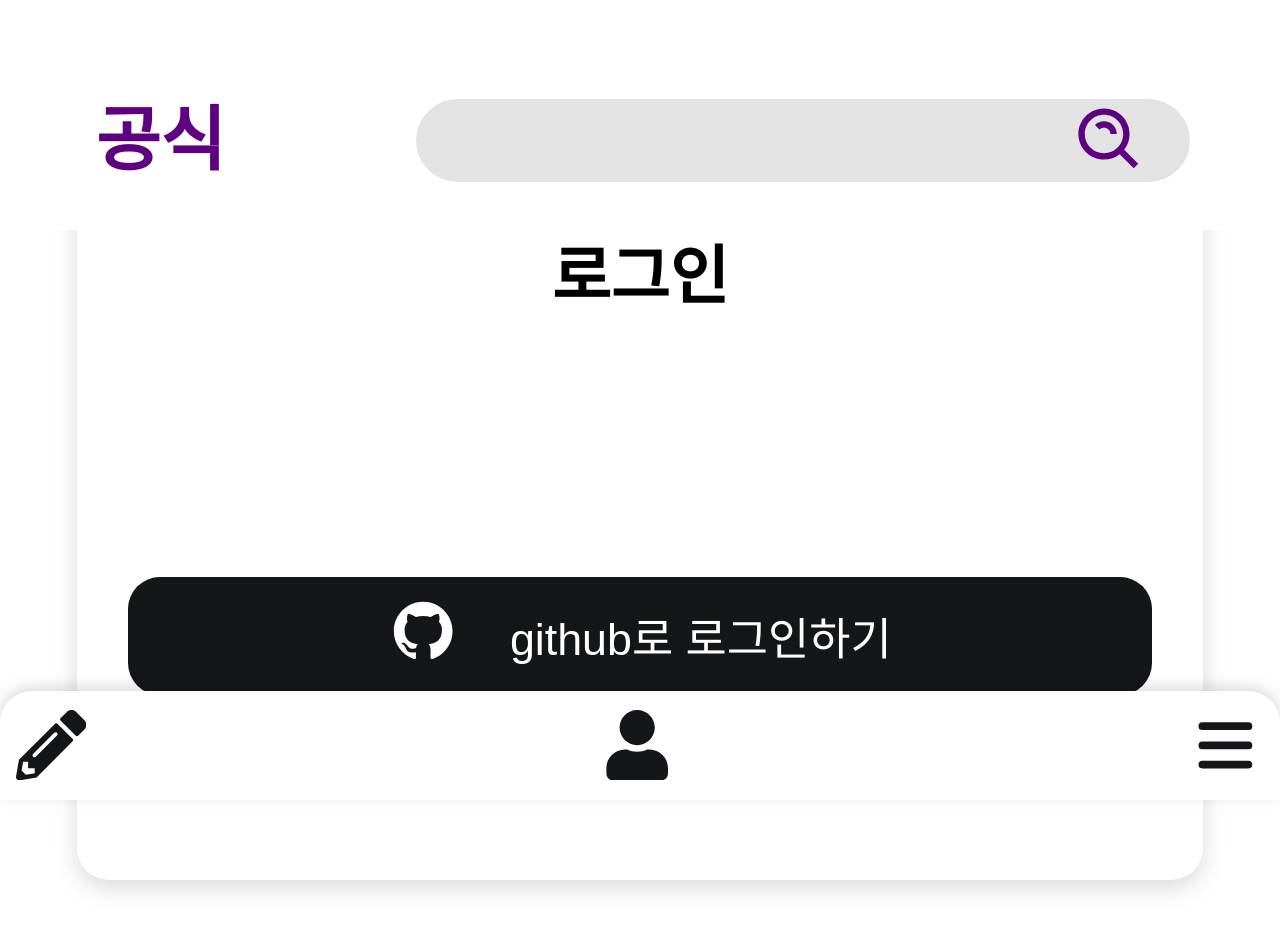
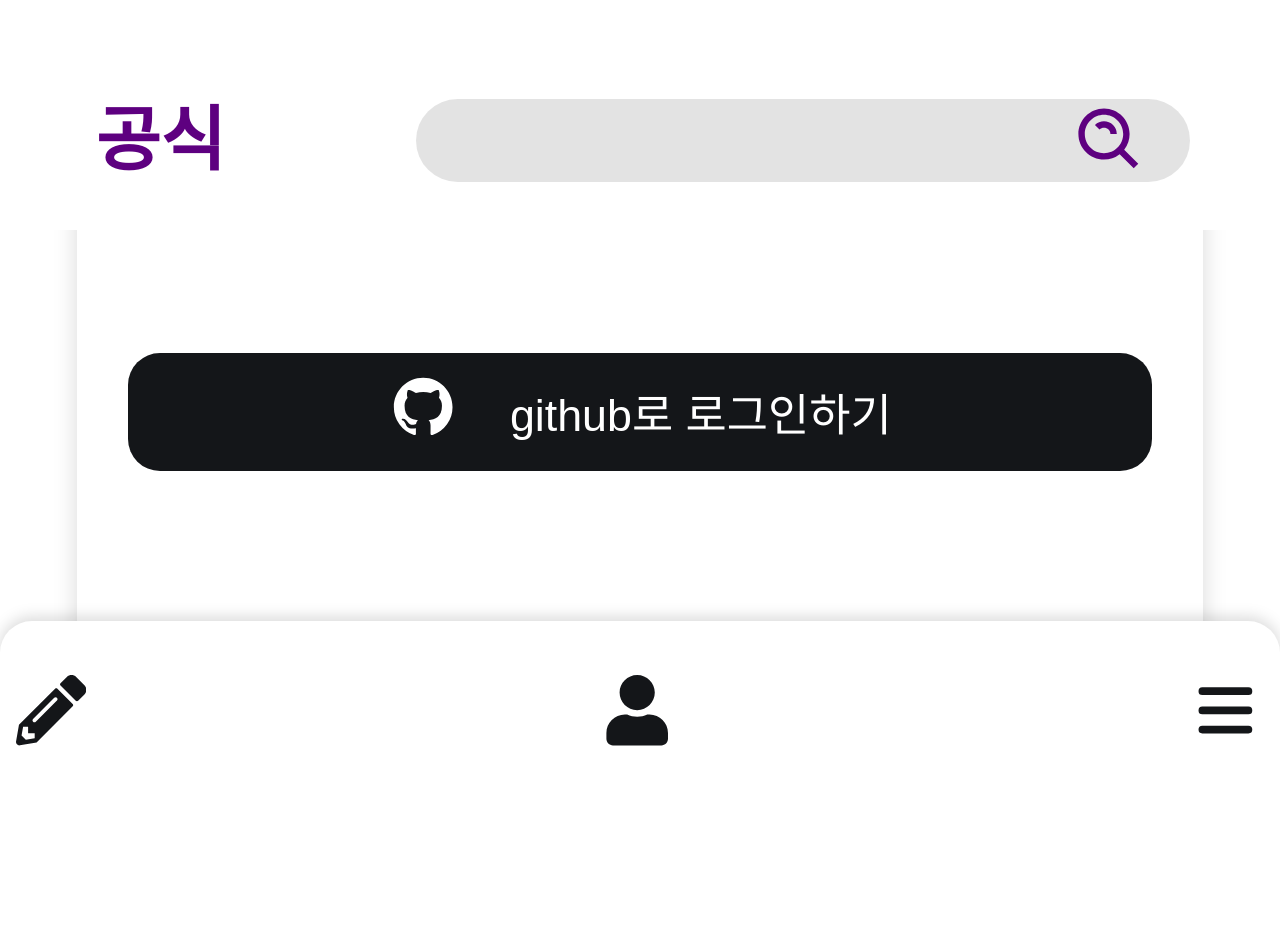
Before and after one commit to woowacourse-teams/2022-gong-seek, a React app in the folder frontend/: page / in a window 1280 px wide. Shown: the top 932 px of the page. After the commit the page ends 800 px from the top, so only its background shows below. Built offline with nearby package versions, Linux system fonts and the light colour scheme; a small style sheet from the web is missing.

Commit message:
style: 기존 페이지 스타일링 조정
tabBar가 맨 하단에 위치하도록 하기 위해서 스타일링 조정

Co-authored-by: Jungmin Hwang <hwangstar156@users.noreply.github.com>

```diff
--- a/frontend/src/components/layout/TabBar/TabBar.tsx
+++ b/frontend/src/components/layout/TabBar/TabBar.tsx
@@ -6,7 +6,7 @@ export const Section = styled.section`
 	position: sticky;
 	bottom: 0;
 	width: 100%;
-	height: fit-content;
+	height: 3.5rem;
 	display: flex;
 	justify-content: space-between;
 	align-items: center;
--- a/frontend/src/pages/Login/index.tsx
+++ b/frontend/src/pages/Login/index.tsx
@@ -6,7 +6,7 @@ import LoginButton from './LoginButton/LoginButton';
 const Container = styled.div`
 	display: flex;
 	width: 100%;
-	height: 60vh;
+	height: calc(100vh - 15rem);
 	justify-content: center;
 	align-items: center;
 `;
--- a/frontend/src/pages/WritingArticles/index.tsx
+++ b/frontend/src/pages/WritingArticles/index.tsx
@@ -69,6 +69,7 @@ const CategorySelector = styled.select`
 	font-size: 0.8rem;
 	border-color: transparent;
 	border-radius: ${({ theme }) => theme.fonts.SIZE_010};
+	background-color: transparent;
 	-webkit-appearance: none;
 	-moz-appearance: none;
 	appearance: none;
```
